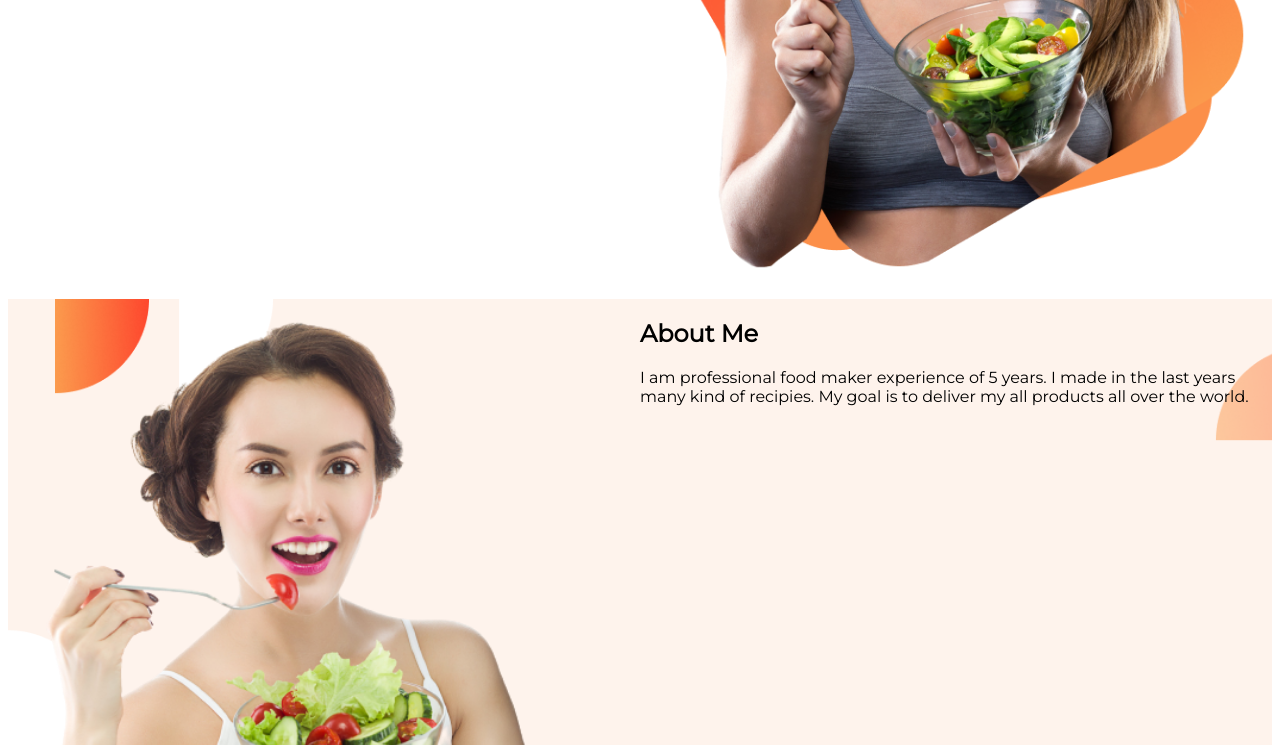
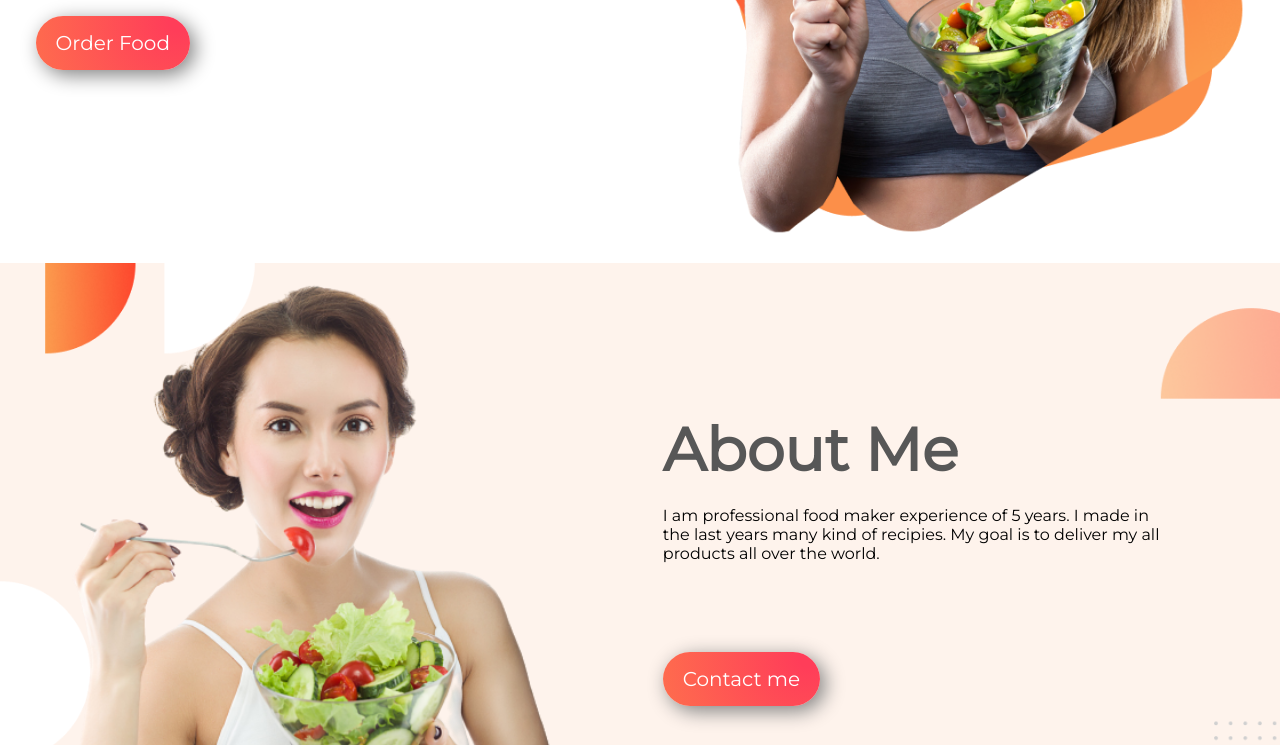
Before and after one commit to shakilrafshan/food-network, a plain HTML site: page index.html in a window 1280 px wide. Shown: the part 430-1175 px from the top of the page. Drawn offline with Linux system fonts and the light colour scheme.

Commit message:
about section clear

```diff
--- a/index.html
+++ b/index.html
@@ -13,9 +13,10 @@
 </head>
 <body>
     <section class="flex">
-        <div class="half-width">
-            <h1><span>Skip</span> the diet,just eat healthy with food network</h1>
+        <div class="half-width description" >
+            <h1><span style="color:#FC8846;">Skip</span> the diet,<br> just eat healthy <br> with food network</h1>
             <p>Imagine you don't need a diet because we provide healthy and delicious food for you!</p>
+            <br>
             <a href="#" target="_blank">Order Food</a>
         </div>
         <div class="half-width">
@@ -26,9 +27,11 @@
         <div class="half-width">
             <img src="images/female2.png" alt="female2" >
         </div>
-        <div class="half-width">
+        <div class="half-width description">
             <h1>About Me</h1>
             <p>I am professional food maker experience of 5 years. I made in the last years many kind of recipies. My goal is to deliver my all products all over the world.</p>
+            <br>
+            <a href="#" target="_blank">Contact me</a>
         </div>
     </section>
 
--- a/style.css
+++ b/style.css
@@ -1,3 +1,7 @@
+*{
+    margin: 0;
+    padding: 0;
+}
 body{
     font-family: 'Montserrat', sans-serif;
 }
@@ -5,9 +9,39 @@ body{
 .flex{
     display: flex;
     justify-content: space-around;
+    padding-left: 2%;
+
+
+}
+.description{
+    padding-top:150px;
+
+}
+.description p{
+    padding-top:20px;
+    margin-right:100px;
+
 }
 .half-width{
     width: 50%;
+    margin: 0 10px;
+}
+.half-width h1{
+    font-size: 60px;
+    color:#575757;
+    text-transform: capitalize;
+
+}
+.half-width a{
+   color:white;
+   text-decoration: none;
+   font-size: 20px;
+   padding: 15px 20px;
+    display: inline-block;
+   border-radius: 50px;
+   background-image: radial-gradient( circle 597px at 93% 9.8%,  rgba(255,61,89,1) 1.7%, rgba(252,251,44,1) 97% );
+   box-shadow: 5px 5px 20px gray;
+
 }
 .half-width img{
     width: 100%;
@@ -18,3 +52,6 @@ body{
     background-repeat: no-repeat;
     background-size: cover;
 }
+.about-section a{
+   margin-top:70px;
+}
```
